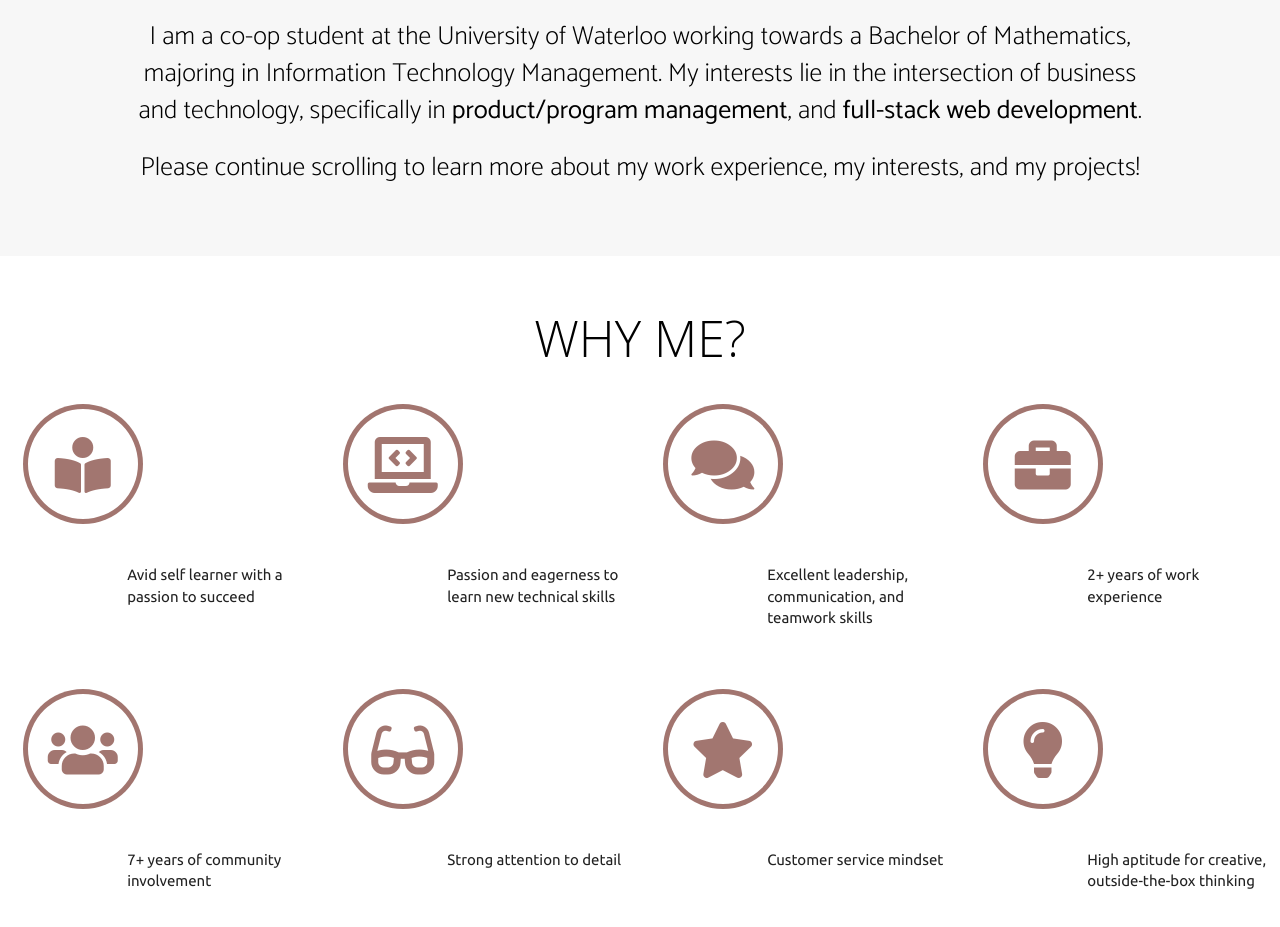
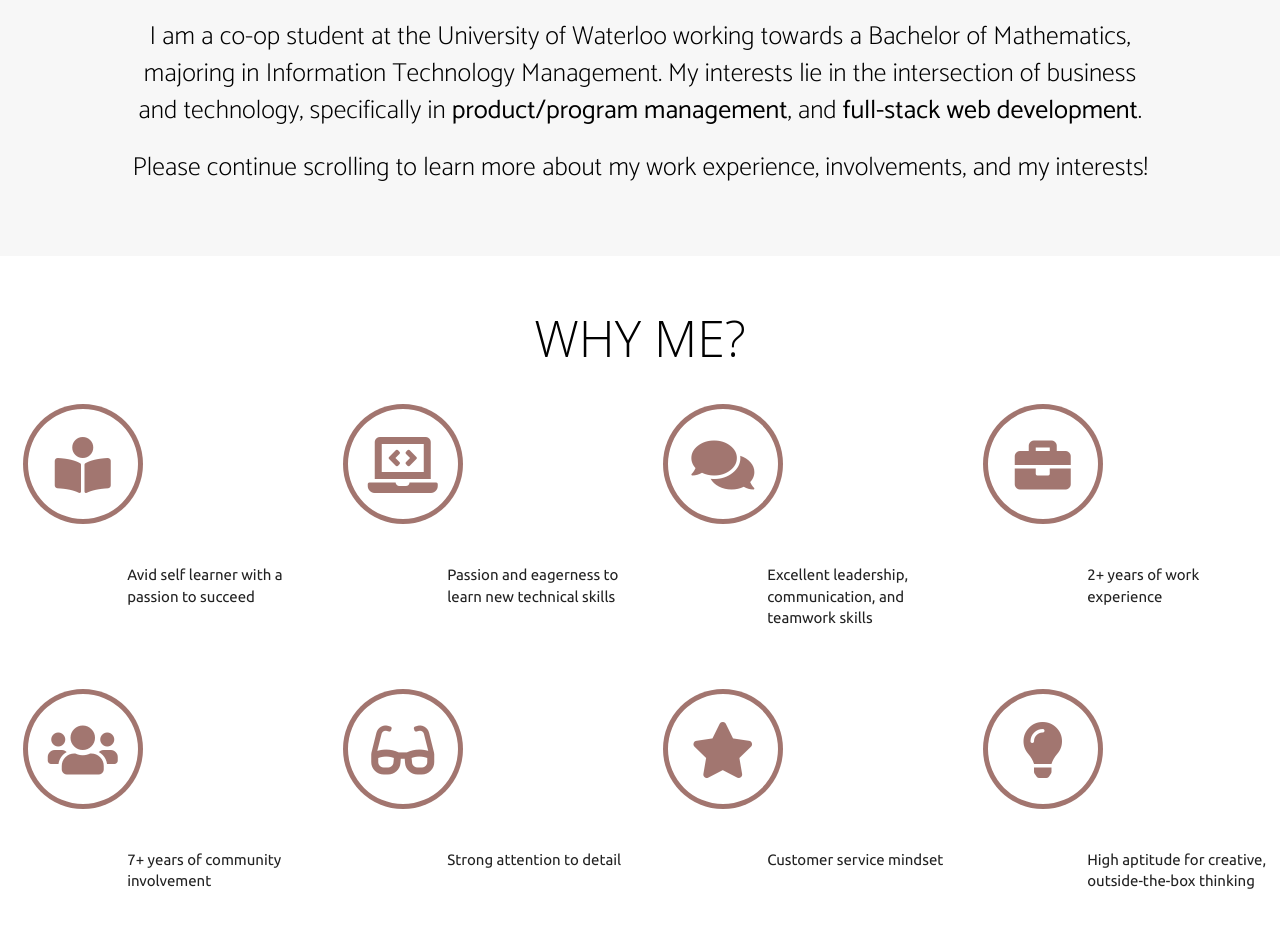
Before and after one commit to vicctorialo/personal-website, a React (Create React App) app: page /about in a window 1280 px wide. Shown: the part 940-1867 px from the top of the page. Built offline with nearby package versions, Linux system fonts and the light colour scheme; a web font is replaced by a local one.

Commit message:
edit text

```diff
--- a/src/Components/About.jsx
+++ b/src/Components/About.jsx
@@ -17,7 +17,7 @@ class About extends Component {
             <strong> full-stack web development</strong>.
             <p class="myIntro">
               Please continue scrolling to learn more about my work experience,
-              my interests, and my projects!{" "}
+              involvements, and my interests!{" "}
             </p>
           </p>
         </div>
```
